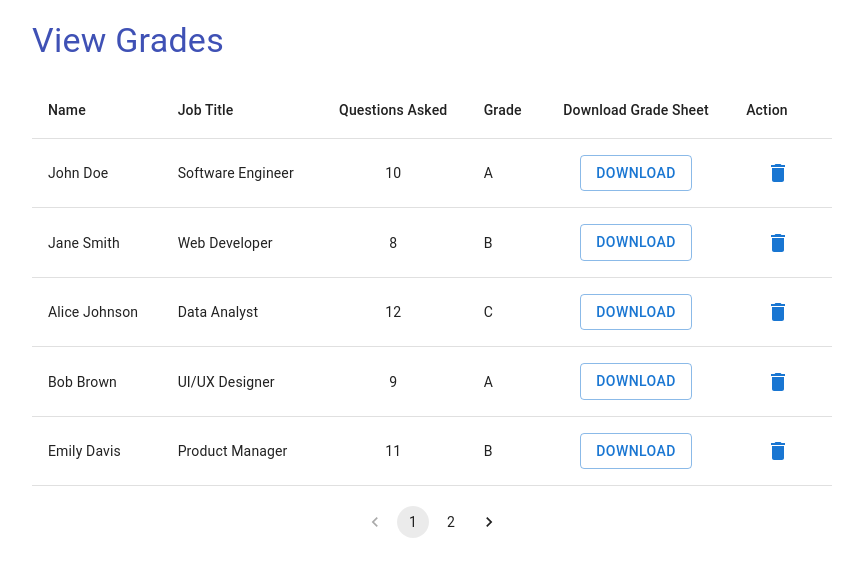
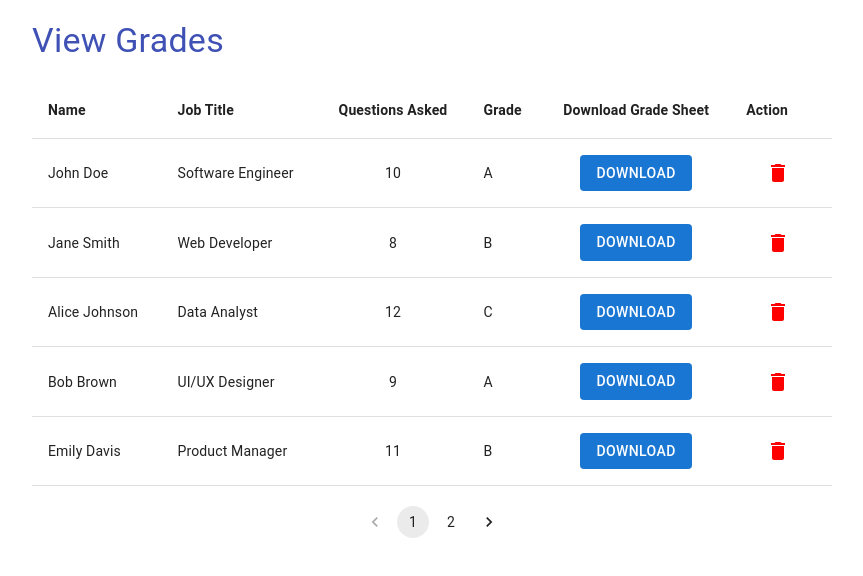
Before and after one commit to Maruf-16203091/react-interview-app-, a React (Create React App) app: page /grade in a window 1280 px wide. Shown: the top 576 px of the page, without its empty margins (208-1071 px from the left). Built offline with nearby package versions, Linux system fonts and the light colour scheme.

Commit message:
Table update

```diff
--- a/src/pages/ViewGradePage.jsx
+++ b/src/pages/ViewGradePage.jsx
@@ -1,6 +1,15 @@
 import React, { useState } from "react";
-import { Button, Table, TableBody, TableCell, TableContainer, TableHead, TableRow, Typography } from "@mui/material";
-import DeleteIcon from '@mui/icons-material/Delete';
+import {
+  Button,
+  Table,
+  TableBody,
+  TableCell,
+  TableContainer,
+  TableHead,
+  TableRow,
+  Typography,
+} from "@mui/material";
+import DeleteIcon from "@mui/icons-material/Delete";
 import Pagination from "@mui/material/Pagination";
 
 const ViewGradePage = () => {
@@ -9,12 +18,48 @@ const ViewGradePage = () => {
 
   // Dummy data for the table
   const dummyData = [
-    { id: 1, name: "John Doe", jobTitle: "Software Engineer", questionsAsked: 10, grade: "A" },
-    { id: 2, name: "Jane Smith", jobTitle: "Web Developer", questionsAsked: 8, grade: "B" },
-    { id: 3, name: "Alice Johnson", jobTitle: "Data Analyst", questionsAsked: 12, grade: "C" },
-    { id: 4, name: "Bob Brown", jobTitle: "UI/UX Designer", questionsAsked: 9, grade: "A" },
-    { id: 5, name: "Emily Davis", jobTitle: "Product Manager", questionsAsked: 11, grade: "B" },
-    { id: 6, name: "Michael Wilson", jobTitle: "Software Developer", questionsAsked: 7, grade: "C" },
+    {
+      id: 1,
+      name: "John Doe",
+      jobTitle: "Software Engineer",
+      questionsAsked: 10,
+      grade: "A",
+    },
+    {
+      id: 2,
+      name: "Jane Smith",
+      jobTitle: "Web Developer",
+      questionsAsked: 8,
+      grade: "B",
+    },
+    {
+      id: 3,
+      name: "Alice Johnson",
+      jobTitle: "Data Analyst",
+      questionsAsked: 12,
+      grade: "C",
+    },
+    {
+      id: 4,
+      name: "Bob Brown",
+      jobTitle: "UI/UX Designer",
+      questionsAsked: 9,
+      grade: "A",
+    },
+    {
+      id: 5,
+      name: "Emily Davis",
+      jobTitle: "Product Manager",
+      questionsAsked: 11,
+      grade: "B",
+    },
+    {
+      id: 6,
+      name: "Michael Wilson",
+      jobTitle: "Software Developer",
+      questionsAsked: 7,
+      grade: "C",
+    },
     // Add more dummy data as needed
   ];
 
@@ -36,19 +81,34 @@ const ViewGradePage = () => {
 
   return (
     <div style={{ padding: "20px", maxWidth: "800px", margin: "0 auto" }}>
-      <Typography variant="h4" style={{ color: "#3f51b5", marginBottom: "20px" }}>
+      <Typography
+        variant="h4"
+        style={{ color: "#3f51b5", marginBottom: "20px" }}
+      >
         View Grades
       </Typography>
       <TableContainer>
         <Table>
           <TableHead>
             <TableRow>
-              <TableCell>Name</TableCell>
-              <TableCell>Job Title</TableCell>
-              <TableCell align="center">Questions Asked</TableCell>
-              <TableCell>Grade</TableCell>
-              <TableCell align="center">Download Grade Sheet</TableCell>
-              <TableCell>Action</TableCell>
+              <TableCell>
+                <strong>Name</strong>
+              </TableCell>
+              <TableCell>
+                <strong>Job Title</strong>
+              </TableCell>
+              <TableCell align="center">
+                <strong>Questions Asked</strong>
+              </TableCell>
+              <TableCell>
+                <strong>Grade</strong>
+              </TableCell>
+              <TableCell align="center">
+                <strong>Download Grade Sheet</strong>
+              </TableCell>
+              <TableCell>
+                <strong>Action</strong>
+              </TableCell>
             </TableRow>
           </TableHead>
           <TableBody>
@@ -59,12 +119,21 @@ const ViewGradePage = () => {
                 <TableCell align="center">{row.questionsAsked}</TableCell>
                 <TableCell>{row.grade}</TableCell>
                 <TableCell align="center">
-                  <Button variant="outlined" color="primary">
+                  <Button
+                    variant="outlined"
+                    color="primary"
+                    style={{ backgroundColor: "#1976d2", color: "#fff" }}
+                  >
                     Download
                   </Button>
                 </TableCell>
                 <TableCell>
-                  <Button onClick={() => handleDeleteRow(row.id)}><DeleteIcon /></Button>
+                  <Button
+                    onClick={() => handleDeleteRow(row.id)}
+                    style={{ color: "red" }}
+                  >
+                    <DeleteIcon />
+                  </Button>
                 </TableCell>
               </TableRow>
             ))}
```
